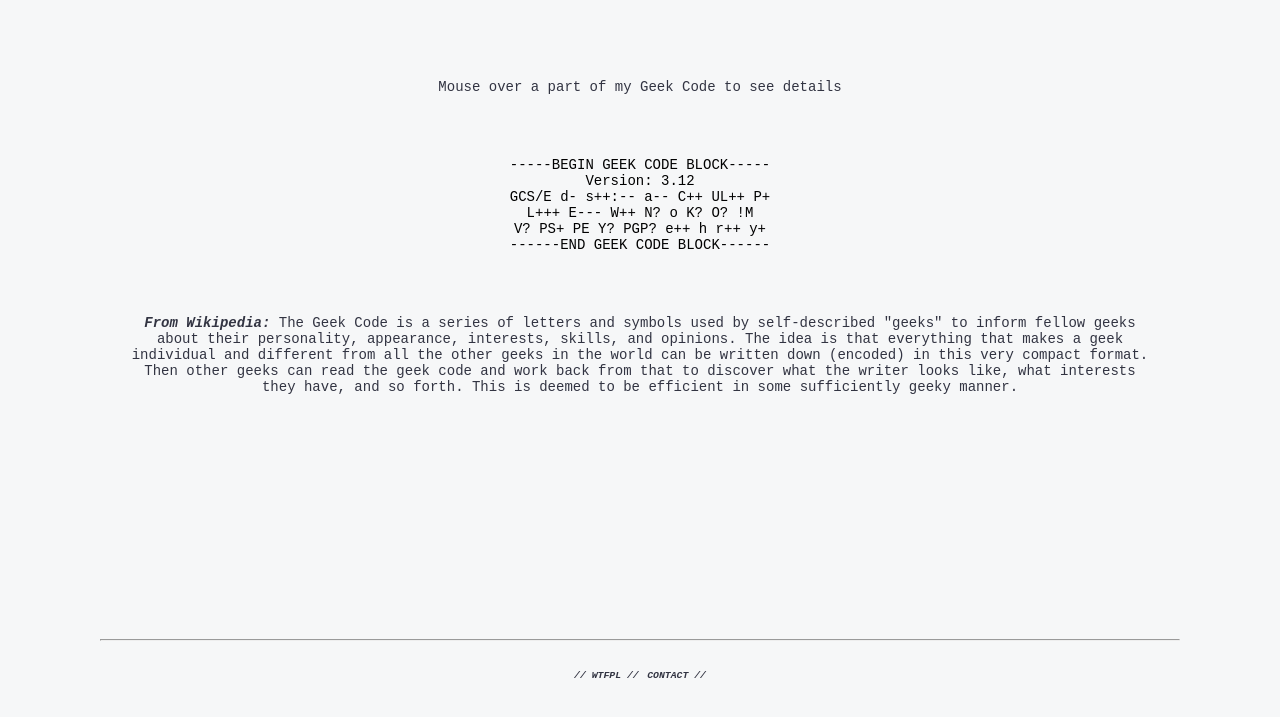
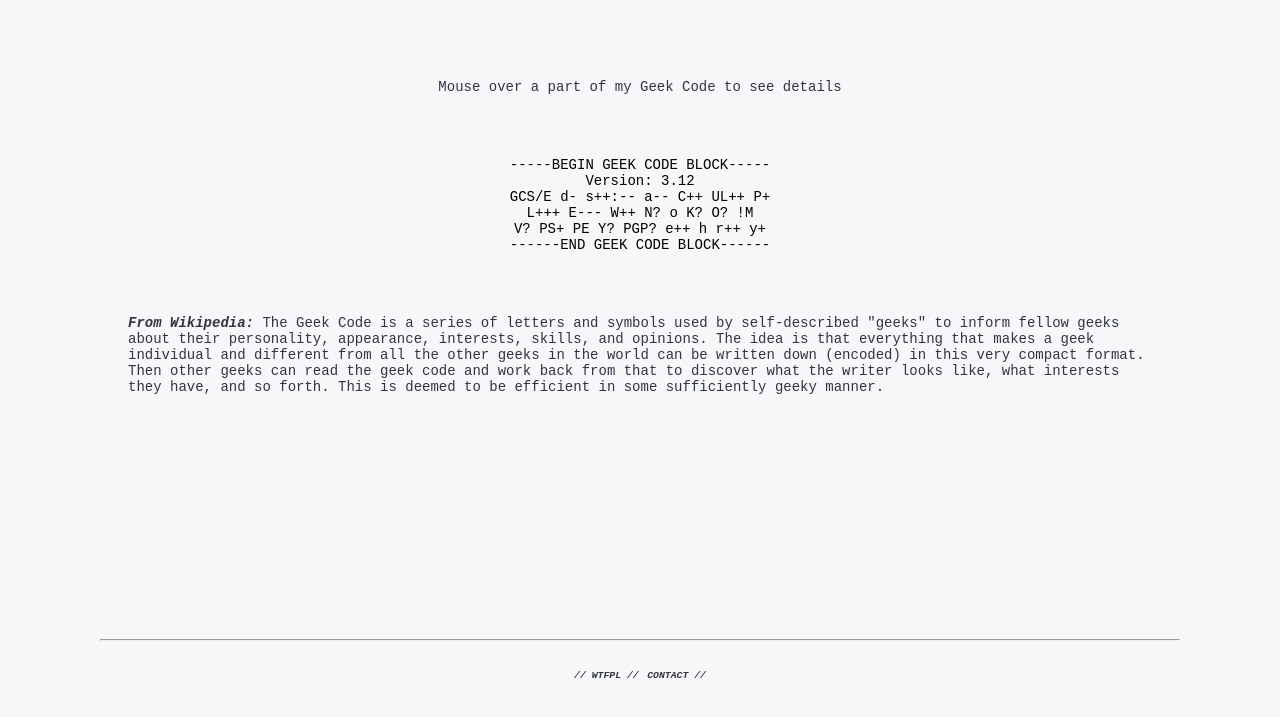
Before and after one commit to jakehappersett/jakehappersett.github.io, a plain HTML site: page res.html in a window 1280 px wide. Shown: the part 95-812 px from the top of the page. Drawn offline with Linux system fonts and the light colour scheme; a web font is replaced by a local one.

Commit message:
changed formatting on res page

```diff
--- a/home.css
+++ b/home.css
@@ -171,3 +171,7 @@ code {
 .content {
   min-height: calc(100vh - 30vh);
 }
+#block{
+    display: block;
+    text-align:left;
+}
--- a/res.html
+++ b/res.html
@@ -36,7 +36,7 @@
                     <br>
                     <br>
 
-                <p> <i><b>From Wikipedia: </b></i>The Geek Code is a series of letters and symbols used by self-described "geeks" to inform fellow geeks about their personality, appearance, interests, skills, and opinions. The idea is that everything that makes a geek individual and different from all the other geeks in the world can be written down (encoded) in this very compact format. Then other geeks can read the geek code and work back from that to discover what the writer looks like, what interests they have, and so forth. This is deemed to be efficient in some sufficiently geeky manner.</p>
+                <p id="block"> <i><b>From Wikipedia: </b></i>The Geek Code is a series of letters and symbols used by self-described "geeks" to inform fellow geeks about their personality, appearance, interests, skills, and opinions. The idea is that everything that makes a geek individual and different from all the other geeks in the world can be written down (encoded) in this very compact format. Then other geeks can read the geek code and work back from that to discover what the writer looks like, what interests they have, and so forth. This is deemed to be efficient in some sufficiently geeky manner.</p>
 
 			</div>
 		</main>
```
